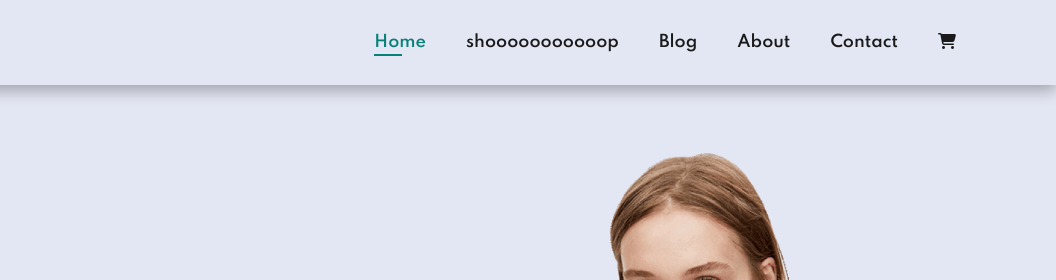
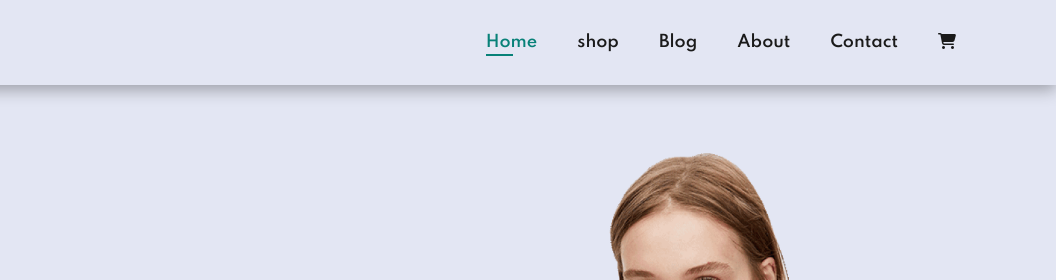
Before and after one commit to gourav631/Ecommerce_website, a plain HTML site: page index.html in a window 1280 px wide. Shown: the top 280 px of the page, 224-1280 px from the left. Drawn offline with Linux system fonts and the light colour scheme.

Commit message:
Update index.html

```diff
--- a/index.html
+++ b/index.html
@@ -15,7 +15,7 @@
         <div>
             <ul id="navbar">
                 <li><a class="active" href="index.html">Home</a></li>
-                <li><a href="shop.html">shooooooooooop</a></li>
+                <li><a href="shop.html">shop</a></li>
                 <li><a href="blog.html">Blog</a></li>
                 <li><a href="about.html">About</a></li>
                 <li><a href="contact.html">Contact</i></a></li>
```
